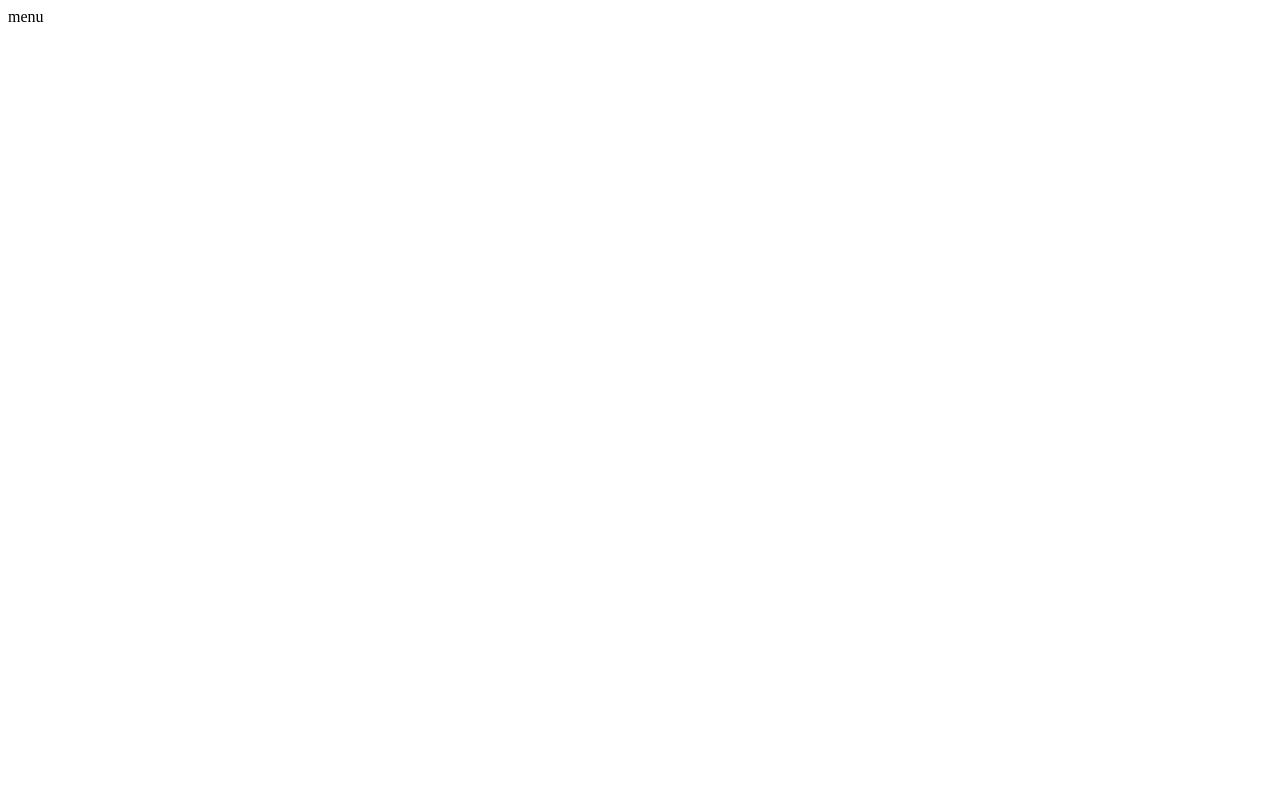
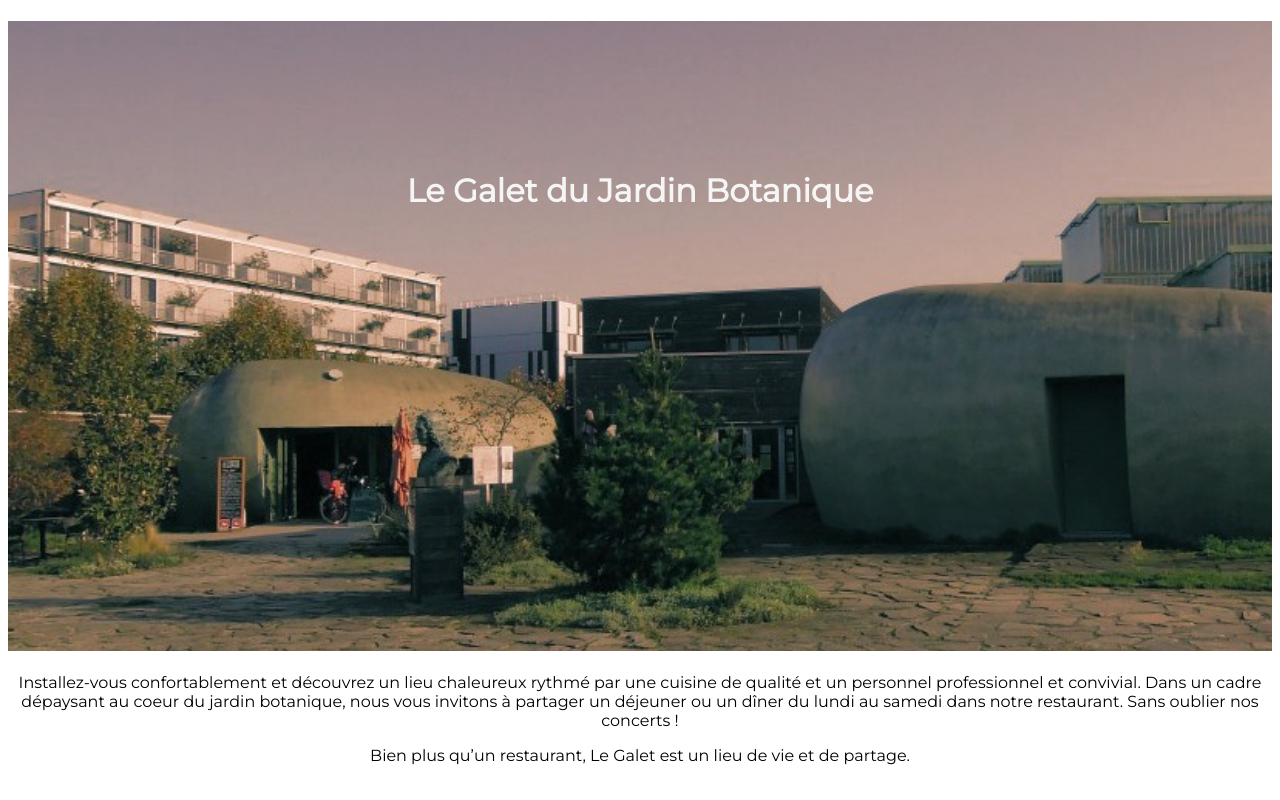
Before and after one commit to a-melie/Le-Galet-, a PHP site: page / in a window 1280 px wide. Before the commit the page is almost empty. Run offline with PHP 8.4, Linux system fonts and the light colour scheme; some libraries are stand-ins or nearby versions.

Commit message:
presentation part added and images folder initiated

```diff
--- a/index.html
+++ b/index.html
@@ -1,10 +1,23 @@
+<!DOCTYPE html>
 <html lang="en">
 <head>
     <meta charset="UTF-8">
     <meta name="viewport" content="width=device-width, initial-scale=1.0">
-    <title>Document</title>
+    <title>Le Galet du Jardin Botanique</title>
+    <link rel="stylesheet" href="https://use.fontawesome.com/releases/v5.8.1/css/all.css"
+        integrity="sha384-50oBUHEmvpQ+1lW4y57PTFmhCaXp0ML5d60M1M7uH2+nqUivzIebhndOJK28anvf" crossorigin="anonymous">
+    <link href="https://fonts.googleapis.com/css?family=Montserrat&display=swap" rel="stylesheet">
+    <link rel="stylesheet" type="text/css" href="style.css">
 </head>
 <body>
-    <nav>menu</nav>
+    <header>
+        <h1>Le Galet du Jardin Botanique</h1>
+        <p>Installez-vous confortablement et découvrez un lieu chaleureux rythmé par une cuisine de qualité et un
+            personnel
+            professionnel et convivial. Dans un cadre dépaysant au coeur du jardin botanique, nous vous invitons à
+            partager un déjeuner ou un dîner du lundi au samedi dans notre restaurant. Sans oublier nos concerts !
+        </p>
+        <p>Bien plus qu’un restaurant, Le Galet est un lieu de vie et de partage.</p>
+    </header>
 </body>
 </html>
--- a/style.css
+++ b/style.css
@@ -1,5 +1,21 @@
+body{
+	font-family: 'Montserrat', sans-serif;
+	text-align: center;
+}
+
 /* HEADER */
 
 /* FOOTER */
 
 /* PRESENTATION */
+
+h1{
+	font-weight: bold;
+	width:100%;
+    height: 60vh;
+    background-image: url(images/c22.jpg);
+	background-size: cover;
+	background-attachment: fixed;
+	padding-top:150px;
+	color:whitesmoke;
+}
```
Also changed, not shown: images/c22.jpg (added), images/logo-galet.png (added).
